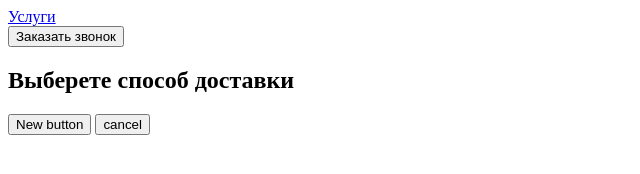
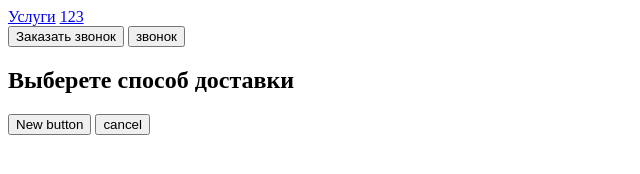
Before and after one commit to margunkin/special-app, a plain HTML site: page index.html in a window 1280 px wide. Shown: the whole page, without its empty margins (0-640 px from the left). Drawn offline with Linux system fonts and the light colour scheme.

Commit message:
button added

```diff
--- a/index.html
+++ b/index.html
@@ -11,11 +11,12 @@
     <header>
         <nav>
             <a href="#services">Услуги</a>
-            <a href="#services"></a>
+            <a href="#services">123</a>
         </nav>
         <div>
 
             <button>Заказать звонок</button>
+             <button> звонок</button>
         </div>
     </header>
     <h2>Выберете способ доставки</h2>
```
